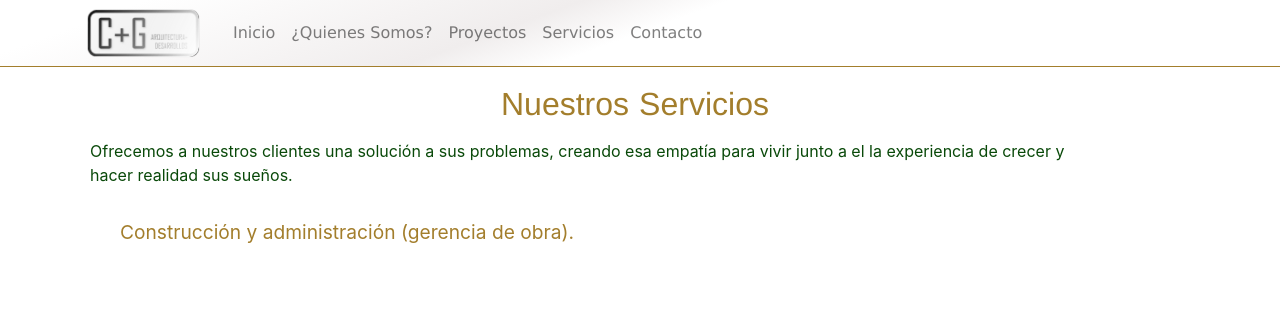
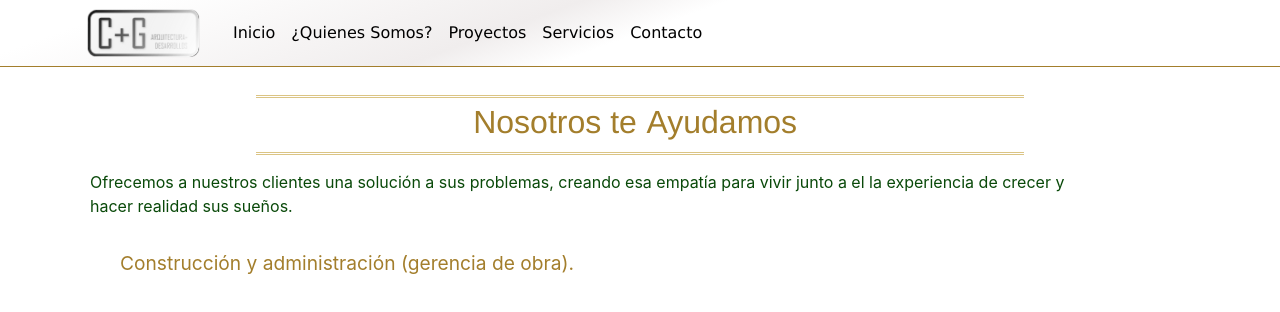
Before and after one commit to AlphaFG00/CG-Arquitectos, a Vue app in the folder cg/: page /servicios in a window 1280 px wide. Shown: the top 312 px of the page. Built offline with nearby package versions, Linux system fonts and the light colour scheme.

Commit message:
Correcciones de css de titulos y agregado de tranciciones a los modal

```diff
--- a/cg/src/App.vue
+++ b/cg/src/App.vue
@@ -95,4 +95,13 @@ font-family: "Lucida Sans Unicode", "Lucida Grande", sans-serif;
     transition-property: all;
     transition-duration: 1.5s;
 }
+
+.nav-item a:hover{
+  color: rgb(11, 63, 11) !important;
+}
+.nav-item a{
+  color: black !important;
+}
+
+
 </style>
--- a/cg/src/components/ModalLasAguilas.vue
+++ b/cg/src/components/ModalLasAguilas.vue
@@ -12,7 +12,7 @@
                     <div class="contenido2">
                       <div class="slide">
                         <span class="Modal-Titulo">Descripción</span>
-                        <p>Diseño y construcción para adecuacion de 2 pisos para departamentos.</p>
+                        <p>Diseño para remodelación de tienda</p>
                       </div>
                       <div class="slide">
                         <span class="Modal-Titulo">Ubicación</span>
@@ -20,7 +20,7 @@
                       </div>
                       <div class="slide">
                         <span class="Modal-Titulo">Superficie</span>
-                        <p> 600.00 metros cuadrados</p>
+                        <p> 1000 metros cuadrados</p>
                       </div>
                     </div>
                   </div>
@@ -63,6 +63,8 @@ export default {
   display: block !important;
   position: fixed; /* Stay in place */
   transition: all 1s ease;
+  animation: suave 1s forwards;
+
 }
 
 .modal{
@@ -74,6 +76,7 @@ export default {
  /* Black w/ opacity */
   background-color: rgba(35, 38, 58, 0.705);
 }
+
 .contenido .proyecto-imagen{
   display: block;
   align-content: center;
@@ -86,10 +89,10 @@ export default {
 .contenido{
   margin-left: auto;
   margin-right: auto;
-  min-height: 100vh;
+  margin-top: 3vh;
+  min-height: 80vh;
   /*background: -webkit-linear-gradient(#212121,rgb(59, 59, 59));*/
   background-color: white;
-  max-width: 100vw;
   border-style: solid;
 }
 .contenido .proyecto-texto{
@@ -157,8 +160,6 @@ export default {
   }
 }
 
-
-
 #slider,  #slider .slide{
   width: 60vw;
   height: 150px;
@@ -177,8 +178,7 @@ export default {
   width: 350%; /* Tiene que ser lo bastante grande como para todos los mensajes*/
   top: 0;
   right: 0;
-  animation: slide-animation 5s infinite; /*Aqui se aplica la animacion, nombre, duracion, Propiedad al acabar (infinite = loop)*/
-  background-color:red;
+  animation: slide-animation 10s infinite; /*Aqui se aplica la animacion, nombre, duracion, Propiedad al acabar (infinite = loop)*/
 }
 #slider .slide {
   position: relative;
@@ -196,6 +196,7 @@ export default {
 @media (min-width: 993px) and (orientation: landscape){
   .contenido{
     max-width: 60vw;
+    max-height: 80vh;
     width: 900px;
   }
   #slider{
@@ -212,6 +213,7 @@ export default {
     width: 100%;
     padding: 0;
   }
+
 }
 
 @keyframes slide-animation {/*Aqui se define la animacion*/
@@ -235,4 +237,13 @@ export default {
     opacity:0;
   }
 }
+
+@keyframes suave {
+  0%{
+    opacity: 0;
+  }
+  100%{
+    opacity: 1;
+  }
+}
 </style>
--- a/cg/src/views/Contacto.vue
+++ b/cg/src/views/Contacto.vue
@@ -3,9 +3,9 @@
     <b-container id="view-contacto">
     <!--Estructura para el efecto del titulo INICIO-->
       <div class="Titulo-Cuerpo">
-        <div class="titulo-letra">Nuestros</div>
+        <div class="titulo-letra">Conectate con</div>
         <div class="titulo-restante">
-          <span>Servicios</span>
+          <span>nosotros</span>
         </div>
       </div>
     <!--Estructura para el efecto del titulo INICIO-->
@@ -24,30 +24,107 @@ export default {
 </script>
 
 <style scoped>
-  .Contacto{
+ .Contacto{
     width: auto;
     min-height: 100vh;
-    border-color: black;
-    background-color: #212121;
     padding-bottom: 10px;
   }
   #view-contacto{
     background-color:transparent;
+    text-align: center;
   }
-  #view-contacto .titulo-contacto{
-    color: lightgray;
-    text-align: center;
+  .Titulo-Cuerpo{
+  display: inline-block;
+  width: 60vw;
+  -webkit-backface-visibility: hidden;
+  backface-visibility: hidden;
+  -webkit-perspective: 1000;
+  perspective: 1000;
+  -webkit-transform: translate3d(0, 0, 0);
+  transform: translate3d(0, 0, 0);
+  border-width: 4px;
+  border-bottom:double rgb(219, 196, 132);
+  border-top:double rgb(219, 196, 132);
+  animation-duration: 1s;
+  animation-name: slideinright;
+  margin-top: 15px;
+  margin-bottom: 10px;
+
+  }
+
+  .titulo-letra, .titulo-restante{
+    display: inline-block;
+    overflow: hidden;
+    color: #A37e2c;
     font-family: "Helvetica Neue","Arial Nova",Helvetica,Arial,sans-serif !important;
     font-size: 2em;
-    animation-duration: 1s;
-    animation-name: slideinright;
-    background-color: transparent;
-    border-width: 4px;
-    border-bottom:double rgb(219, 196, 132);
-    border-top:double rgb(219, 196, 132);
-/*    border-left-color: rgb(221, 204, 158);*/
+  }
+  .titulo-letra{
+    animation: showup 5s forwards;
   }
 
+  .titulo-restante{
+    width: 0px;
+    animation: reveal 5s .4s forwards;
+  }
+
+  .titulo-restante span{
+    margin-left: -100px;
+    animation: slidein 5s .4s forwards;
+  }
+
+@keyframes showup {
+  0% {
+    opacity: 0;
+    margin-right: 100px;
+  }
+  10% {
+    opacity: 1;
+    margin-right: 0px;
+  }
+  80% {
+    opacity: 1;
+  }
+  100% {
+    opacity: 1;
+  }
+}
+
+@keyframes slidein {
+  0% {
+    margin-left: -800px;
+  }
+  10% {
+    margin-left: -800px;
+  }
+  30% {
+    margin-left: 0px;
+  }
+  100% {
+    margin-left: 0px;
+  }
+}
+
+@keyframes reveal {
+  0% {
+    opacity: 0;
+    width: 0px;
+  }
+  10% {
+    opacity: 1;
+    width: 0px;
+  }
+  25% {
+    width: 148px;
+  }
+  80% {
+    opacity: 1;
+  }
+  100% {
+    opacity: 1;
+    width: 148px;
+  }
+}
   @keyframes slideinright {
     from {
       margin-left: 100%;
@@ -58,14 +135,4 @@ export default {
       width: 100%;
     }
   }
-  @keyframes slideinleft {
-    from {
-      margin-right: 100%;
-      width: 0%;
-    }
-    to {
-      margin-right: 0%;
-      width: 100%;
-    }
-  }
 </style>
--- a/cg/src/views/Home.vue
+++ b/cg/src/views/Home.vue
@@ -1,7 +1,9 @@
 <template>
   <div class="home">
-    <b-container>
-      <p class="titulo-proyectos">Bienvenido</p>
+    <b-container id="view-inicio">
+      <div class="Titulo-Cuerpo">
+        <div class="titulo-letra">Bienvenido</div>
+      </div>
     </b-container>
   </div>
 </template>
@@ -20,20 +22,50 @@ export default {
 </script>
 
 <style scoped>
-.titulo-proyectos{
-    color: lightgray;
+.home{
+    width: auto;
+    min-height: 100vh;
+    padding-bottom: 10px;
+}
+
+  #view-inicio{
+    background-color:transparent;
     text-align: center;
+  }
+
+  .Titulo-Cuerpo{
+  display: inline-block;
+  width: 60vw;
+  -webkit-backface-visibility: hidden;
+  backface-visibility: hidden;
+  -webkit-perspective: 1000;
+  perspective: 1000;
+  -webkit-transform: translate3d(0, 0, 0);
+  transform: translate3d(0, 0, 0);
+  border-width: 4px;
+  border-bottom:double rgb(219, 196, 132);
+  border-top:double rgb(219, 196, 132);
+  animation: showup 1.5s;
+  margin-top: 15px;
+  margin-bottom: 10px;
+  }
+
+.titulo-letra, .titulo-restante{
+    display: inline-block;
+    overflow: hidden;
+    color: #A37e2c;
     font-family: "Helvetica Neue","Arial Nova",Helvetica,Arial,sans-serif !important;
     font-size: 2em;
-    animation-duration: 1s;
-    animation-name: slideinright;
-    background-color: transparent;
-    border-width: 4px;
-    border-bottom:double rgb(219, 196, 132);
-    border-top:double rgb(219, 196, 132);
-/*    border-left-color: rgb(221, 204, 158);*/
   }
-.home{
 
+@keyframes showup {
+  0% {
+    opacity: 0;
+  }
+  100% {
+    opacity: 1;
+  }
 }
+
+
 </style>
--- a/cg/src/views/Proyectos.vue
+++ b/cg/src/views/Proyectos.vue
@@ -32,6 +32,7 @@ export default {
     background-color:transparent;
     text-align: center;
   }
+
   .Titulo-Cuerpo{
   display: inline-block;
   width: 60vw;
@@ -46,6 +47,9 @@ export default {
   border-top:double rgb(219, 196, 132);
   animation-duration: 1s;
   animation-name: slideinright;
+  margin-top: 15px;
+  margin-bottom: 10px;
+
   }
 
   .titulo-letra, .titulo-restante{
--- a/cg/src/views/Quienes.vue
+++ b/cg/src/views/Quienes.vue
@@ -2,9 +2,9 @@
   <div class="quienes">
     <b-container id="view-quienes">
       <div class="Titulo-Cuerpo">
-        <div class="titulo-letra">Nuestros</div>
+        <div class="titulo-letra">Garca</div>
         <div class="titulo-restante">
-          <span>Proyectos</span>
+          <span>Desarrollos</span>
         </div>
       </div>
     </b-container>
@@ -43,6 +43,8 @@ export default {
   border-top:double rgb(219, 196, 132);
   animation-duration: 1s;
   animation-name: slideinright;
+  margin-top: 15px;
+  margin-bottom: 10px;
   }
 
   .titulo-letra, .titulo-restante{
@@ -108,18 +110,27 @@ export default {
     width: 0px;
   }
   25% {
-    width: 150px;
+    width: 170px;
   }
   80% {
     opacity: 1;
   }
   100% {
     opacity: 1;
-    width: 150px;
+    width: 170px;
   }
 }
 
-
+@keyframes slideinright {
+    from {
+      margin-left: 100%;
+      width: 300%;
+    }
+    to {
+      margin-left: 0%;
+      width: 100%;
+    }
+  }
 
 
 </style>
--- a/cg/src/views/Servicios.vue
+++ b/cg/src/views/Servicios.vue
@@ -1,11 +1,11 @@
 <template>
   <div class="servicios">
-    <b-container class="view-servicios">
+    <b-container id="view-servicios">
     <!--Estructura para el efecto del titulo INICIO-->
       <div class="Titulo-Cuerpo">
-        <div class="titulo-letra">Nuestros</div>
+        <div class="titulo-letra">Nosotros te</div>
         <div class="titulo-restante">
-          <span>Servicios</span>
+          <span>Ayudamos</span>
         </div>
       </div>
     <!--Estructura para el efecto del titulo INICIO-->
@@ -49,20 +49,32 @@
 
 <style scoped>
 /*CSS para la estructura del efecto del titulo de la vista INICIO*/
-  .view-servicios{
+.servicio{
+    width: auto;
+    min-height: 100vh;
+    padding-bottom: 10px;
+  }
+  #view-servicios{
+    background-color:transparent;
     text-align: center;
   }
-
-  .Titulo-cuerpo{
+  .Titulo-Cuerpo{
   display: inline-block;
+  width: 60vw;
   -webkit-backface-visibility: hidden;
   backface-visibility: hidden;
   -webkit-perspective: 1000;
   perspective: 1000;
   -webkit-transform: translate3d(0, 0, 0);
   transform: translate3d(0, 0, 0);
+  border-width: 4px;
+  border-bottom:double rgb(219, 196, 132);
+  border-top:double rgb(219, 196, 132);
+  animation-duration: 1s;
+  animation-name: slideinright;
+  margin-top: 15px;
+  margin-bottom: 10px;
   }
-
   .titulo-letra, .titulo-restante{
     display: inline-block;
     overflow: hidden;
@@ -76,14 +88,14 @@
 
   .titulo-restante{
     width: 0px;
-    animation: reveal 5s forwards;
+    animation: reveal 5s .4s forwards;
   }
 
   .titulo-restante span{
     margin-left: -100px;
-    animation: slidein 5s forwards;
+    animation: slidein 5s .4s forwards;
   }
-/*CSS para la estructura del efecto del titulo de la vista FIN*/
+
 @keyframes showup {
   0% {
     opacity: 0;
@@ -126,16 +138,27 @@
     width: 0px;
   }
   25% {
-    width: 150px;
+    width: 170px;
   }
   80% {
     opacity: 1;
   }
   100% {
     opacity: 1;
-    width: 150px;
+    width: 170px;
   }
 }
+
+@keyframes slideinright {
+    from {
+      margin-left: 100%;
+      width: 300%;
+    }
+    to {
+      margin-left: 0%;
+      width: 100%;
+    }
+  }
 /*CSS para el texto simple que Aparece INICIO*/
 .texto-servicios{
   text-align: left;/*correccion del texto centrado de view-servicios*/
```
Also changed, not shown: cg/src/components/ModalAltitude.vue (+20 -11 lines), cg/src/components/ModalApaches.vue (+19 -8 lines), cg/src/components/ModalFinox.vue (+19 -8 lines), cg/src/components/ModalHuasteca.vue (+20 -9 lines), cg/src/components/ModalLeonDavid.vue (+20 -9 lines).
